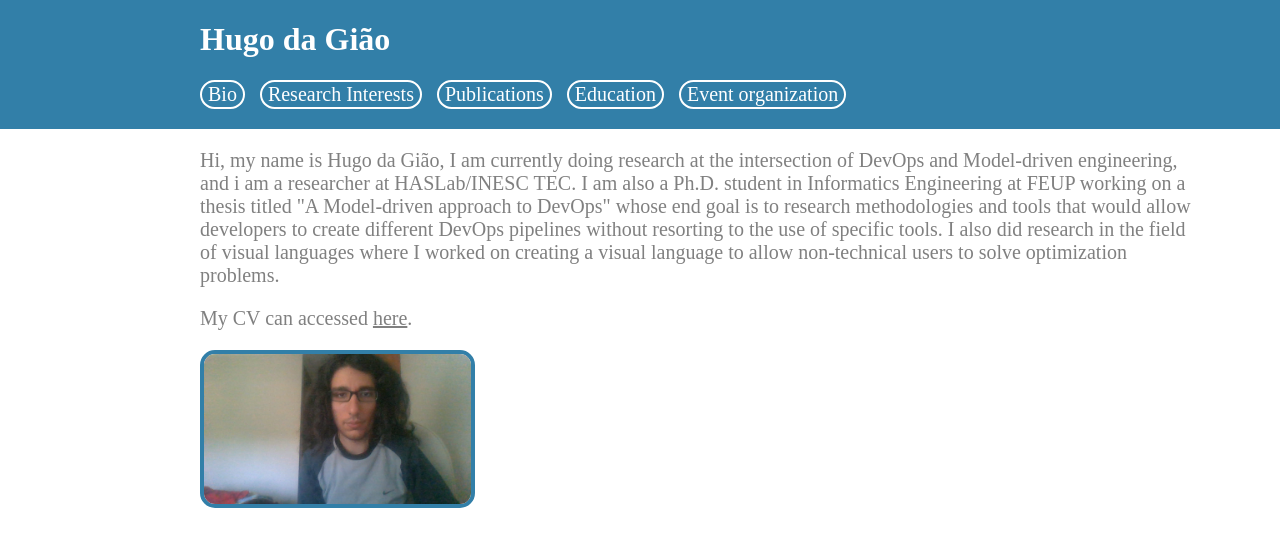
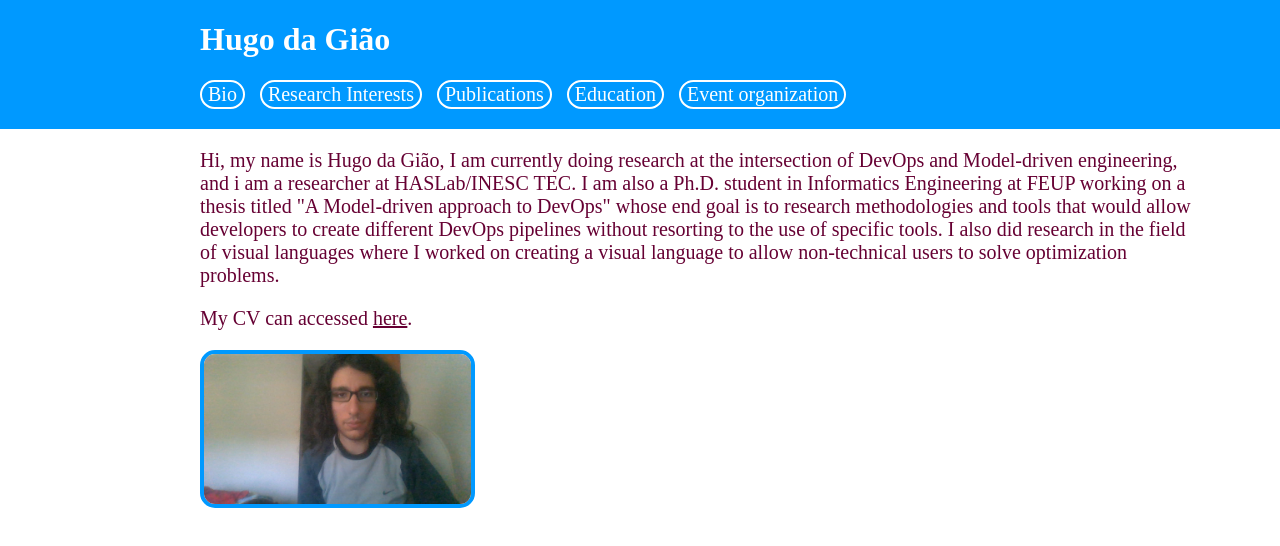
Before and after one commit to h4g0/mypage-h4g0, a React (Create React App) app: page / in a window 1280 px wide. Shown: the top 546 px of the page. Built offline with nearby package versions, Linux system fonts and the light colour scheme.

Commit message:
updated website

```diff
--- a/src/Login/Login.css
+++ b/src/Login/Login.css
@@ -5,7 +5,7 @@
     margin-bottom: 20px;
     border-radius: 15px;
     border-width: 4px;
-    border-color: #327fa8;
+    border-color: #0099ff;
     border-style:solid;
 }
 
@@ -22,7 +22,7 @@
     padding-left: 200px;
     border-color: lightsalmon;
     border-bottom-width: 5px;
-    background-color: #327fa8;
+    background-color: #0099ff;
 }
 
 
@@ -47,7 +47,7 @@
     padding-left: 200px;
     align-items: center;
     font-family: serif;
-    color: gray;
+    color: #660033;
     display: table;
 
 }
@@ -56,13 +56,13 @@
 .NewAccountContainer a{
 
     font-family: serif;
-    color: gray;
+    color: #660033;
 }
 
 .NewAccountContainer a:hover{
 
     font-family: serif;
-    color: #327fa8;
+    color: #0099ff;
 
 }
 
@@ -75,12 +75,12 @@
     border-style:  solid;
     font-family: serif;
     font-size: 20px;
-    background-color: #327fa8;
+    background-color: #0099ff;
 
 
 }
 
 .LoginContainer button:hover {
-    color: darkgray	;
+    color: #660033	;
     cursor: pointer;
 }
--- a/src/Login/Login.tsx
+++ b/src/Login/Login.tsx
@@ -146,31 +146,31 @@ IEEE Symposium on Visual Languages and Human-Centric Computing (VL/HCC’21)</p>
                <div>
                 <h1 >Hugo da Gião</h1>
 
-                    <Link to="/Bio">
+                    <Link to="/bio">
 
                 <button>Bio</button>
 
                 </Link>
 
-                <Link to="/Interests">
+                <Link to="/interests">
 
                 <button>Research Interests</button>
 
                 </Link>
 
-                <Link to="/Publications">
+                <Link to="/publications">
 
                 <button>Publications</button>
 
                 </Link>
 
-                <Link to="/Education">
+                <Link to="/education">
 
                 <button>Education</button>
 
                 </Link>
 
-                <Link to="/Events">
+                <Link to="/events">
 
                 <button>Event organization</button>
 
@@ -189,17 +189,17 @@ IEEE Symposium on Visual Languages and Human-Centric Computing (VL/HCC’21)</p>
 
             <Route path="/" element={<Bio />} />
 
-            <Route path="Bio" element={<Bio />} />
+            <Route path="bio" element={<Bio />} />
 
-            <Route path="Interests" element={<Interests />} />
+            <Route path="interests" element={<Interests />} />
 
 
-            <Route path="Publications" element={<Publications />} />
+            <Route path="publications" element={<Publications />} />
 
-            <Route path="Education" element={<Educaton />} />
+            <Route path="education" element={<Educaton />} />
 
 
-            <Route path="Events" element={<Events />} />
+            <Route path="events" element={<Events />} />
 
             </Routes>
 
```
Also changed, not shown: 2 other files (tests, documents, lock files or other folders).
